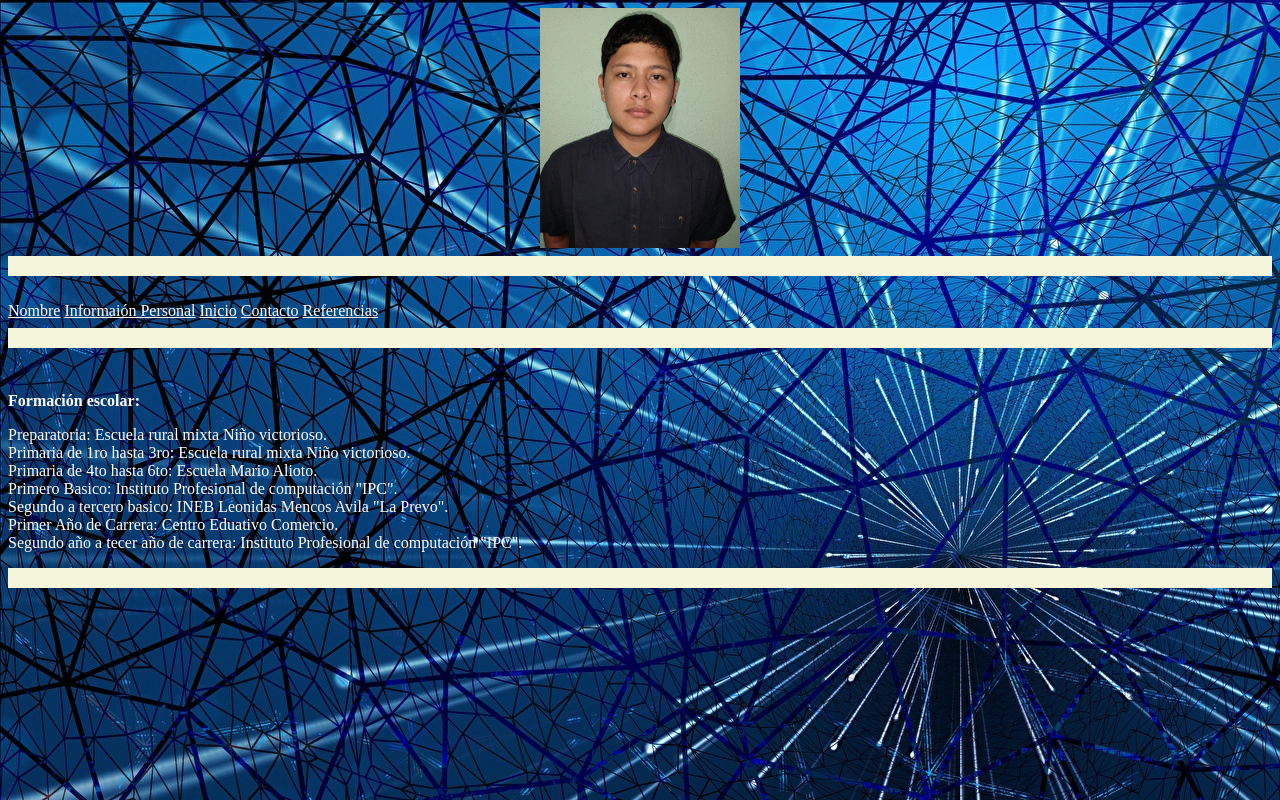
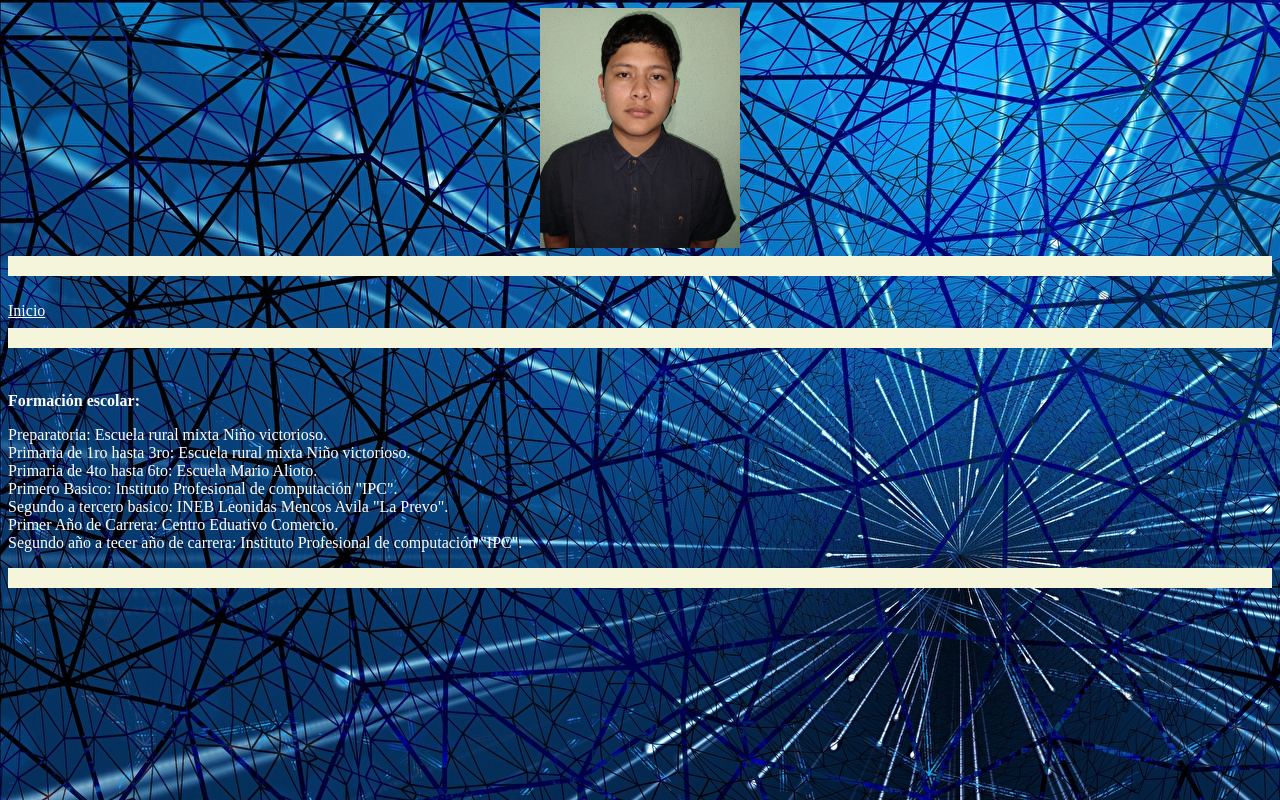
Before and after one commit to CendelValle/grupoprogra, a plain HTML site: page curriculumcendel/escolar.html in a window 1280 px wide. Drawn offline with Linux system fonts and the light colour scheme.

Commit message:
terminado

```diff
--- a/curriculumcendel/escolar.html
+++ b/curriculumcendel/escolar.html
@@ -6,11 +6,9 @@
         </center>
             <body background="imagenes/fondo/fondo 2.jpg" alink="yellow" vlink="white" link="white"><font color="white">
         <hr size ="20" noshade align ="left" color="beige"><br>
-<a href="nombre.html">Nombre</a>
-<a href="info.html">Informaión Personal</a>
-<a href="index.html">Inicio</a>
-<a href="contacto.html">Contacto</a>
-<a href="referencias.html">Referencias</a>
+
+<a href="currulCendel.html">Inicio</a>
+
 <hr size ="20" noshade align ="left" color="beige"><br>
 <br>
 <b>Formación escolar:</b><br>
```
Also changed, not shown: curriculumcendel/contacto.html (+3 -5 lines), curriculumcendel/info.html (+3 -5 lines), curriculumcendel/nombre.html (+2 -5 lines), curriculumcendel/referencias.html (+2 -5 lines).
